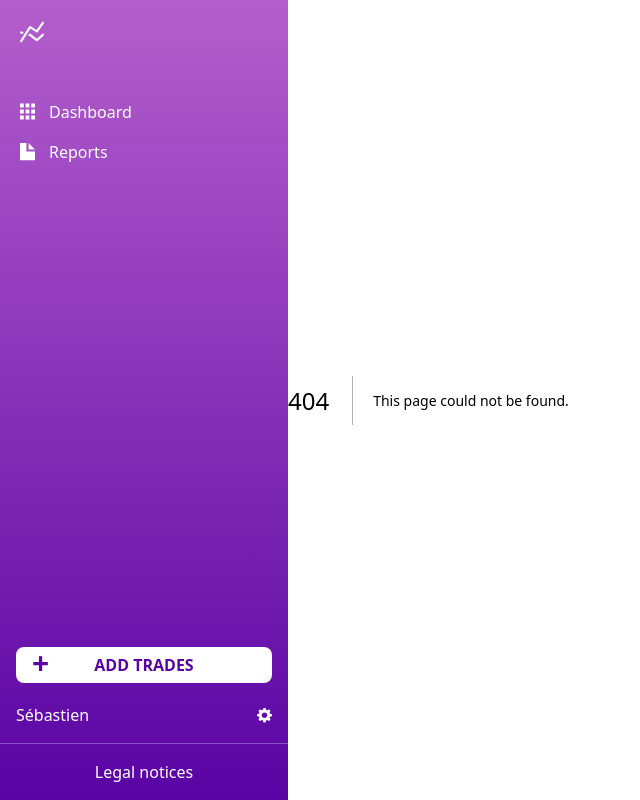
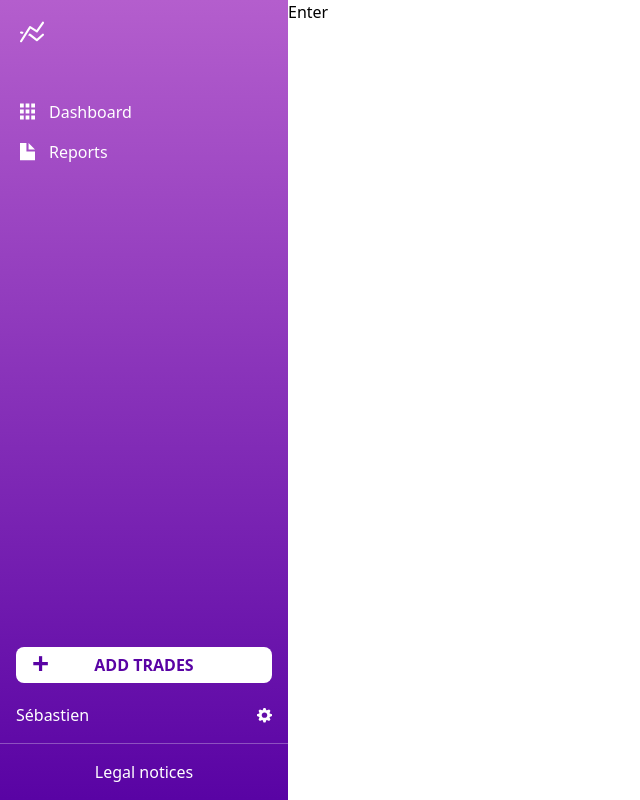
Before and after one commit to SebMZI/projet-X, a Next.js app: page /dashboard/reports in a window 1280 px wide. Before the commit this address had no page. Shown: the whole page, without its empty margins (0-640 px from the left). Built offline with nearby package versions, Linux system fonts and the light colour scheme.

Commit message:
feat: created reports page

```diff
--- /dev/null
+++ b/src/app/dashboard/reports/page.tsx
@@ -0,0 +1,5 @@
+const page = () => {
+  return <div>Enter</div>;
+};
+
+export default page;
```
